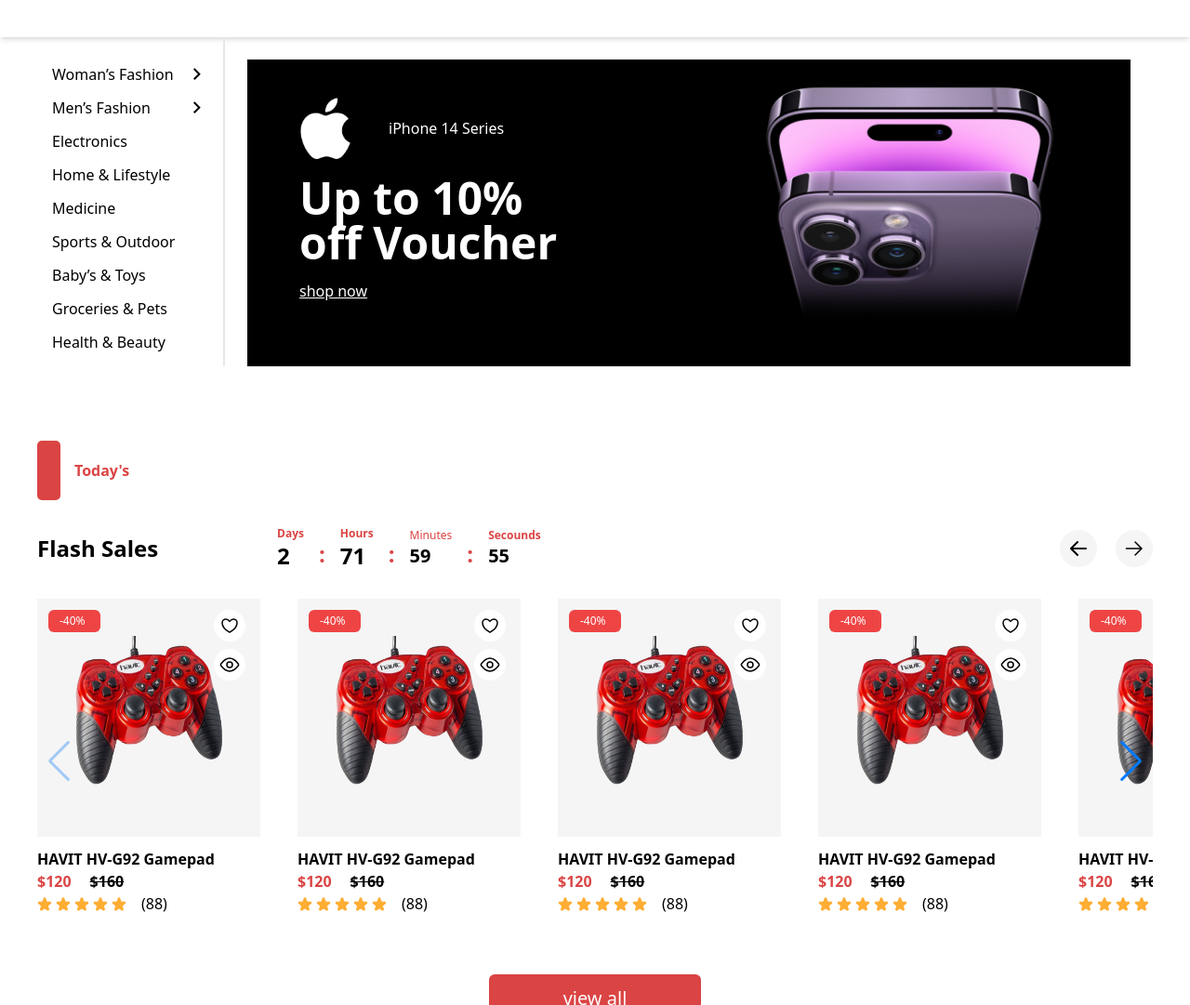
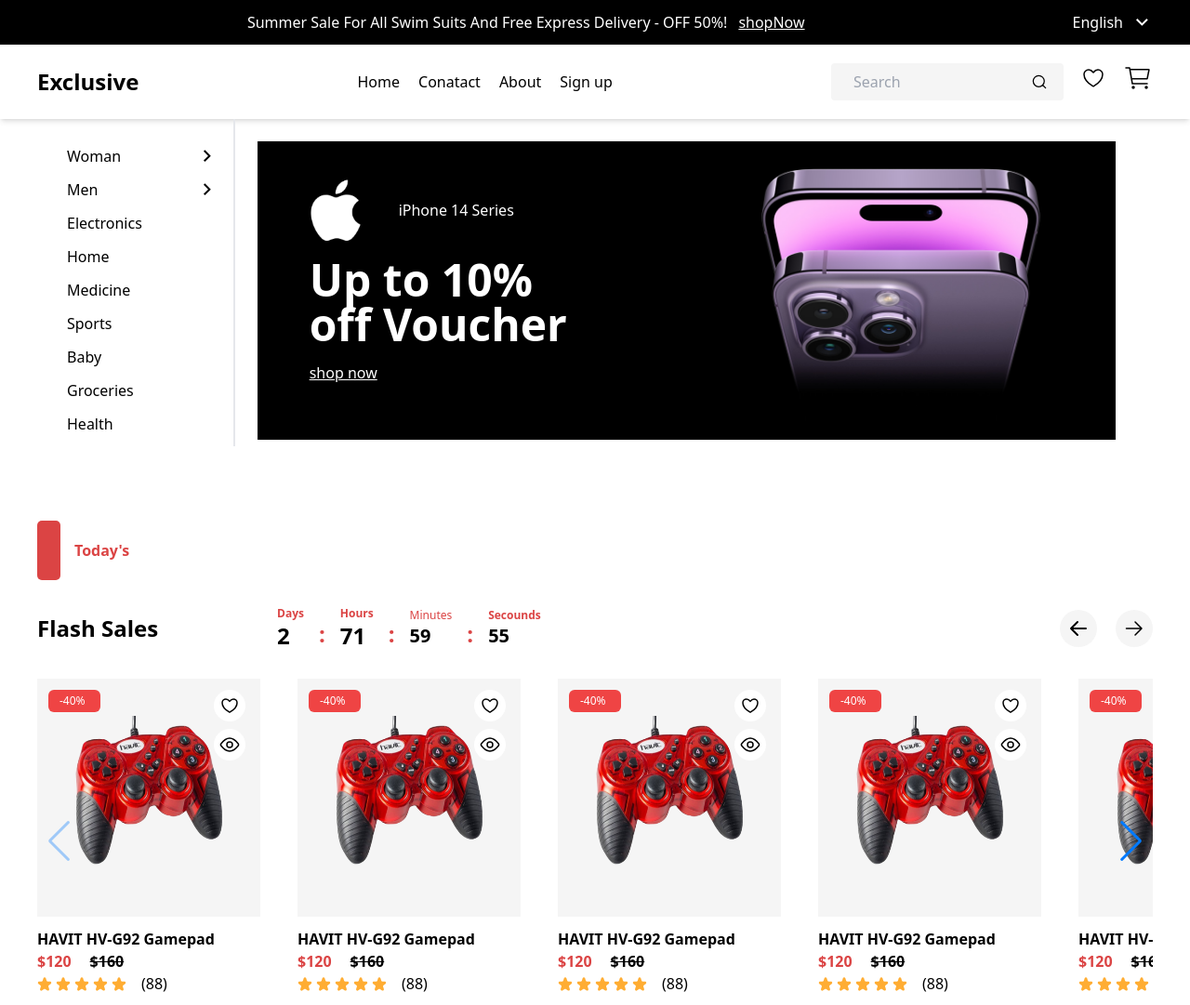
Before and after one commit to Abdallahdari/figma-first-full-ecmmerce-design-, a website: page index.html in a window 1280 px wide. Shown: the top 1081 px of the page at 93% size. Drawn offline with nearby package versions, Linux system fonts and the light colour scheme.

Commit message:
made the resposive to evry part of the page except the slider part

```diff
--- a/index.html
+++ b/index.html
@@ -18,7 +18,7 @@
     <div class=" bg-[#000] ">
     <div class="container mx-auto xl:max-w-[1200px]">
 
-        <div class="sm:hidden flex text-white items-center justify-between gap-72 py-3">
+        <div class="sm:hidden md:flex text-white items-center justify-between gap-72 py-3">
         <p class="before-navbar ml-auto">Summer Sale For All Swim Suits And Free Express Delivery - OFF 50%! <a href="#" class="underline ml-2">shopNow</a></p>
     <div class="flex  items-center space-x-2">
         <a  href="#">English</a>
@@ -35,7 +35,7 @@
     <div class="shadow-md py-5">
     <div class="container mx-auto xl:max-w-[1200px] ">
         <!-- navbar desktop -->
-        <nav class="navbar sm:hidden flex items-center justify-between   ">
+        <nav class="navbar sm:hidden md:flex items-center justify-between   ">
           <h1 class="Logo text-2xl font-semibold">Exclusive</h1>
 <ul class="links flex items-center space-x-5 ">
     <li><a class="hover:underline transition duration-1000" href="#">Home</a></li>
@@ -70,30 +70,31 @@
     </div>
 </div>
 <div class="container mx-auto xl:max-w-[1200px]">
-<div class=" flex sm:flex-col md:flex-row divide-x-2  ">
-    <div class="sidebar sm:flex md:block sm:items-center w-1/6 px-4 pt-7">
+<div class=" flex sm:flex-col md:flex-row divide-x-2 px-4 ">
+
+    <div class="sidebar sm:flex md:block gap-x-4 items-center w-1/6 px-4 pt-7">
         <div class="dropdown flex   justify-between items-center mb-3">
-          <a href=""  class="hover:text-gray-500 hover:underline transition duration-150"> <p>Woman’s Fashion</p></a>
-            <svg width="24" height="24" viewBox="0 0 24 24" fill="none" xmlns="http://www.w3.org/2000/svg">
+          <a href=""  class="hover:text-gray-500 hover:underline transition duration-150"> <p>Woman</p></a>
+            <svg class="sm:hidden md:block" width="24" height="24" viewBox="0 0 24 24" fill="none" xmlns="http://www.w3.org/2000/svg">
                 <path d="M12.95 11.636L8 6.68597L9.414 5.27197L15.778 11.636L9.414 18L8 16.586L12.95 11.636Z" fill="black"/>
                 </svg>
 
         </div>
         <div class="dropdown flex  justify-between items-center mb-3">
-           <a href="" class="hover:text-gray-500 hover:underline transition duration-150"> <p>Men’s Fashion</p></a>
-            <svg width="24" height="24" viewBox="0 0 24 24" fill="none" xmlns="http://www.w3.org/2000/svg">
+           <a href="" class="hover:text-gray-500 hover:underline transition duration-150"> <p>Men</p></a>
+            <svg class="sm:hidden md:block"  width="24" height="24" viewBox="0 0 24 24" fill="none" xmlns="http://www.w3.org/2000/svg">
                 <path d="M12.95 11.636L8 6.68597L9.414 5.27197L15.778 11.636L9.414 18L8 16.586L12.95 11.636Z" fill="black"/>
                 </svg>
 
         </div>
    <a href="" class="hover:text-gray-500 hover:underline transition duration-150">    <p class="mb-3">Electronics</p></a>
-   <a href="" class="hover:text-gray-500 hover:underline transition duration-150">    <p class="mb-3">Home & Lifestyle</p></a>
+   <a href="" class="hover:text-gray-500 hover:underline transition duration-150">    <p class="mb-3">Home </p></a>
     <a href="" class="hover:text-gray-500 hover:underline transition duration-150">   <p class="mb-3">Medicine</p></a>
-        <a href="" class="hover:text-gray-500 hover:underline transition duration-150">  <p class="mb-3">Sports & Outdoor</p></a>
-            <a href="" class="hover:text-gray-500 hover:underline transition duration-150">  <p class="mb-3">Baby’s & Toys</p></a>
-
-            <a href="" class="hover:text-gray-500 hover:underline transition duration-150">  <p class="mb-3">Groceries & Pets</p></a>
-                    <a href="" class="hover:text-gray-500 hover:underline transition duration-150"> <p>Health & Beauty</p></a>
+        <a href="" class="hover:text-gray-500 hover:underline transition duration-150">  <p class="mb-3">Sports </p></a>
+            <a href="" class="hover:text-gray-500 hover:underline transition duration-150">  <p class="mb-3">Baby</p></a>
+
+            <a href="" class="hover:text-gray-500 hover:underline transition duration-150">  <p class="mb-3">Groceries</p></a>
+                    <a href="" class="hover:text-gray-500 hover:underline transition duration-150"> <p  class="mb-3">Health</p></a>
     </div>
     <div class="slader flex-1 px-6 pt-6">
         <div class="slider-con grid grid-cols-2 bg-[#000]">
@@ -1075,11 +1076,11 @@
 <!-- catogires main -->
 <section class="mt-20 mb-20" >
     <div class="container mx-auto xl:max-w-[1200px]">
-        <div class="grid md:grid-cols-2 sm:grid-cols-1 py-16 px-10 bg-black">
-            <div class="text-part">
+        <div class="grid md:grid-cols-1 xl:grid-cols-2 py-16 px-10 gap-y-20 bg-black">
+            <div class="text-part sm:text-center md:text-center xl:text-start">
                 <p class="text-[#00FF66] mb-4">Categories</p>
                 <h1 class="text-6xl text-white font-semibold">Enhance Your <br> Music Experience</h1>
-            <div class="flex items-center gap-8 mt-10 mb-10">
+            <div class="flex items-center sm:justify-center md:justify-center xl:justify-start gap-8 mt-10 mb-10">
                 <div class="flex items-center justify-center bg-white rounded-full w-12 h-12">
                     <p class="flex  flex-col items-center"><span class="text-[13px] font-bold">23</span>
                     <span  class="text-[10px]">Hours</span></p>
```
Also changed, not shown: src/output.css.
